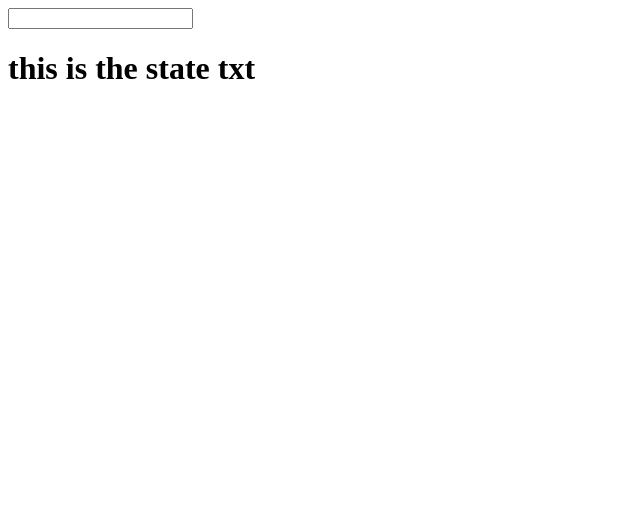
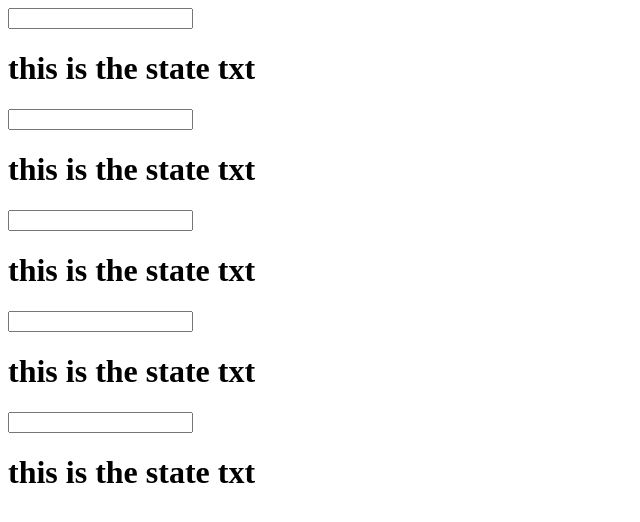
Before and after one commit to jicjjang/ReactFuncdamentals, a React app: page / in a window 1280 px wide. Shown: the top 522 px of the page, without its empty margins (0-640 px from the left). Built offline with nearby package versions, Linux system fonts and the light colour scheme.

Commit message:
6. owner-ownee-relationship

```diff
--- a/App.js
+++ b/App.js
@@ -1,13 +1,12 @@
 import React from 'react';
-import ReactDOM from 'react-dom';
 
 class App extends React.Component {
 	constructor() {
 		super()
 		this.state = {
-			txt: 'this is the state txt',
-			cat: 0
+			txt: 'this is the state txt'
 		}
+		this.update = this.update.bind(this)
 	}
 	update(e) {
 		this.setState({txt: e.target.value})
@@ -15,11 +14,23 @@
 	render() {
 		return (
 			<div>
-				<input type="text" onChange={this.update.bind(this)} />
-				<h1>{this.state.txt}</h1>
+				<Widget txt={this.state.txt} update={this.update} />
+				<Widget txt={this.state.txt} update={this.update} />
+				<Widget txt={this.state.txt} update={this.update} />
+				<Widget txt={this.state.txt} update={this.update} />
+				<Widget txt={this.state.txt} update={this.update} />
 			</div>
 		)
 	}
 }
 
+const Widget = (props) => {
+	return (
+		<div>
+			<input type="text" onChange={props.update} />
+			<h1>{props.txt}</h1>
+		</div>
+	)
+}
+
 export default App
```
